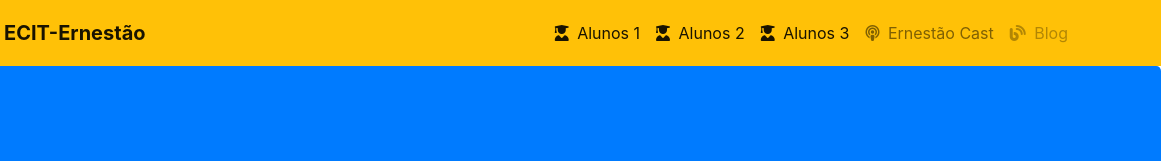
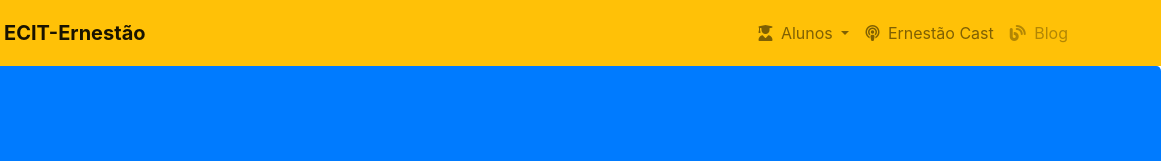
Before and after one commit to natan-h/projeto-home, a plain HTML site: page index.html in a window 1280 px wide. Shown: the top 161 px of the page, 119-1280 px from the left. Drawn offline with nearby package versions, Linux system fonts and the light colour scheme.

Commit message:
atualizando

```diff
--- a/index.html
+++ b/index.html
@@ -31,23 +31,18 @@
 
         <div class="collapse navbar-collapse" id="conteudoNavbarSuportado">
           <ul class="navbar-nav ml-auto">
-            <li class="nav-item active">
-              <a class="nav-link" href="https://clarabarbosa123.github.io/projeto-alunos">
-                <i class="fas fa-user-graduate mr-1"></i> Alunos 1
-                <span class="sr-only">(página atual)</span>
+
+             <li class="nav-item dropdown">
+              <a class="nav-link dropdown-toggle" href="#" id="navbarDropdown" role="button" data-toggle="dropdown" aria-haspopup="true" aria-expanded="false">
+                <i class="fas fa-user-graduate mr-1"></i> Alunos
               </a>
-            </li>
-            <li class="nav-item active">
-              <a class="nav-link" href="https://taironysilva7.github.io/projeto-aluno">
-                <i class="fas fa-user-graduate mr-1"></i> Alunos 2
-                <span class="sr-only">(página atual)</span>
-              </a>
-            </li>
-            <li class="nav-item active">
-              <a class="nav-link" href="https://mmazyt.github.io/projeto-alunos">
-                <i class="fas fa-user-graduate mr-1"></i> Alunos 3
-                <span class="sr-only">(página atual)</span>
-              </a>
+              <div class="dropdown-menu" aria-labelledby="navbarDropdown">
+                <a class="dropdown-item" href="https://clarabarbosa123.github.io/projeto-alunos">Alunos 1</a>
+                <div class="dropdown-divider"></div>
+                <a class="dropdown-item" href="https://taironysilva7.github.io/projeto-aluno">Alunos 2</a>
+                <div class="dropdown-divider"></div>
+                <a class="dropdown-item" href="https://mmazyt.github.io/projeto-alunos">Alunos 3</a>
+              </div>
             </li>
             <li class="nav-item">
               <a class="nav-link" href="https://raphael-chan-debug.github.io/projeto-cast">
```
